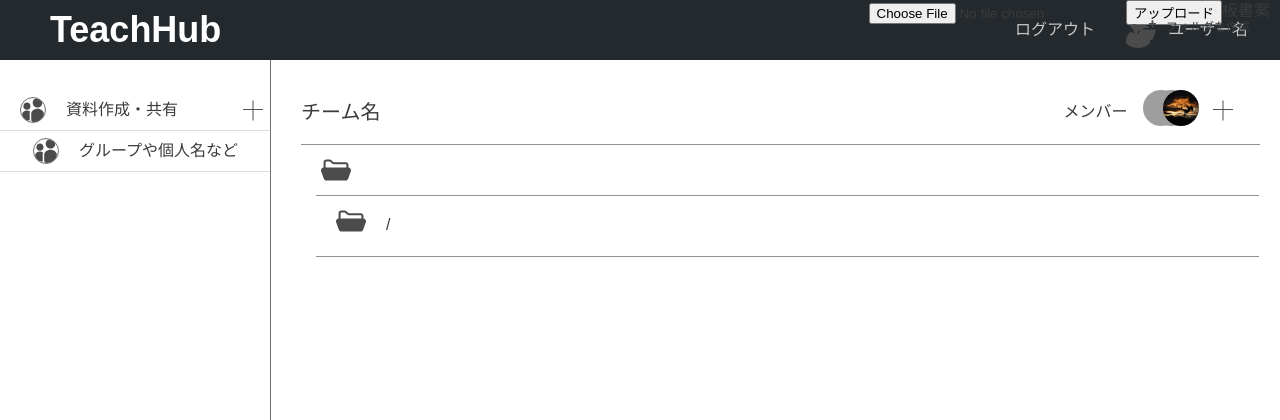
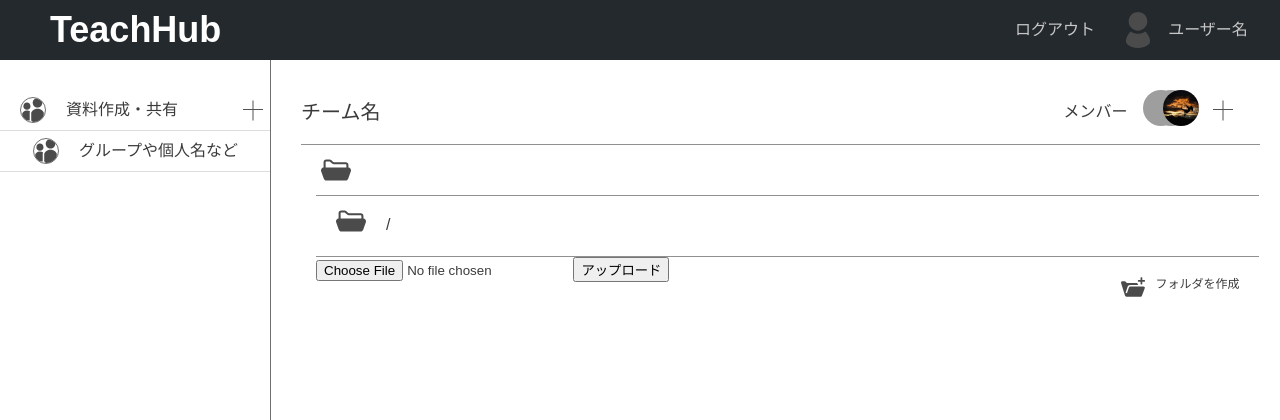
Before and after one commit to koji78yamada19/teachhub, a Django app: template templates/teachhub/document_note.html in a window 1280 px wide. Shown: the top 420 px of the page. Run offline with Django 3.2, Linux system fonts and the light colour scheme; the template is opened without the code that fills it: values that come from a table or form of the project are taken from there, others are empty; some libraries are stand-ins or nearby versions; grey boxes are pictures that could not be loaded.

Commit message:
FIX: アップロード

```diff
--- a/templates/teachhub/document_note.html
+++ b/templates/teachhub/document_note.html
@@ -56,8 +56,9 @@
         <img src="{% static 'teachhub/img/open-folder.svg' %}" alt="フォルダの画像">
         <div>{{ chapter_name }} / {{ section_name }}</div>
     </div>
-    <div class="contents-dir-textbook contents-dir"></div>
-    <div class="icons-space">
+    <!-- <div class="contents-dir-textbook contents-dir"></div> -->
+    <!-- <div class="icons-space"> -->
+    <div class="contents-dir-textbook contents-dir">
         <form method="post" enctype="multipart/form-data">
             <!-- <label>
                 <span class="upload-space icons" title="ファイルを選択">
@@ -70,7 +71,7 @@
             <button type="submit">アップロード</button>
             <!-- </label> -->
         </form>
-        <div class="section-name">{{ section_name }} 板書案</div>
+        <!-- <div class="section-name">{{ section_name }} 板書案</div> -->
         <div class="icons-space">
             <a href="" class="mkdir-space icons">
                 <img src="{% static 'teachhub/img/folder-add.svg' %}" alt="フォルダを作成の画像">
```
